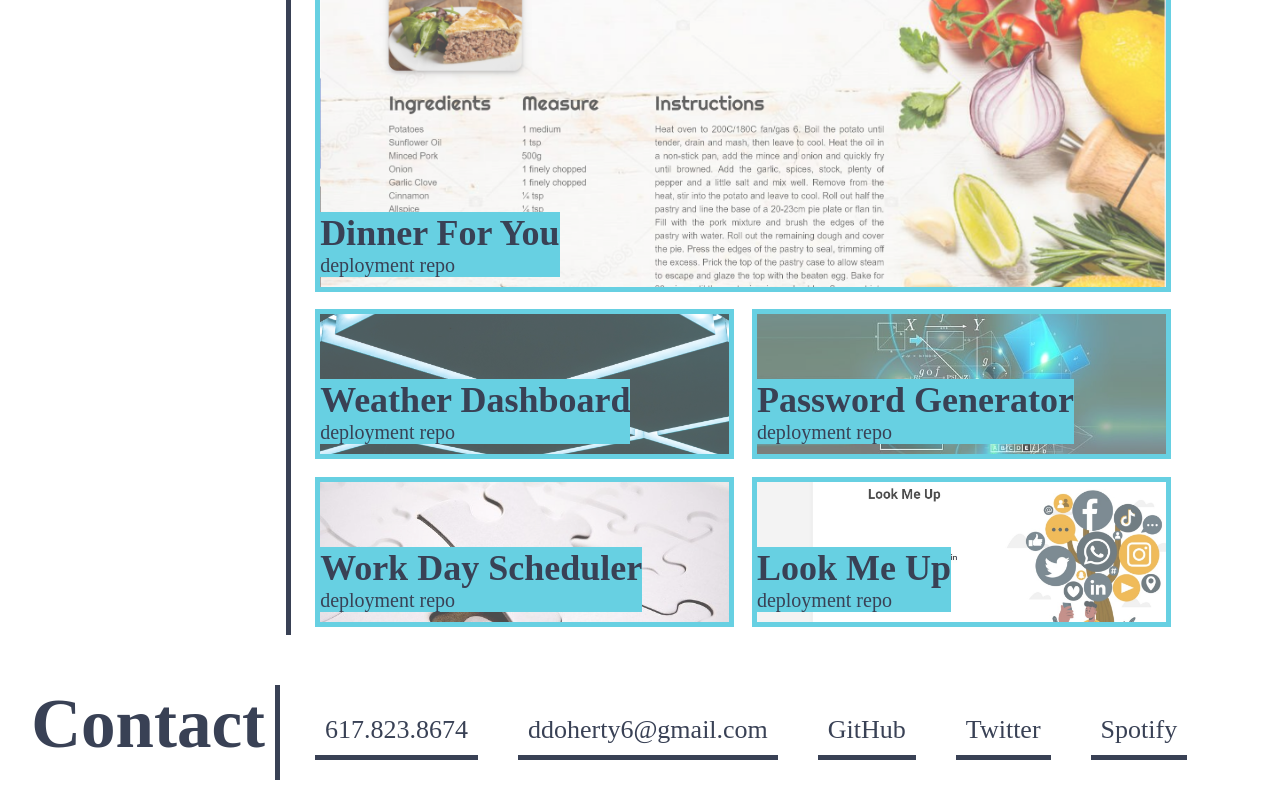
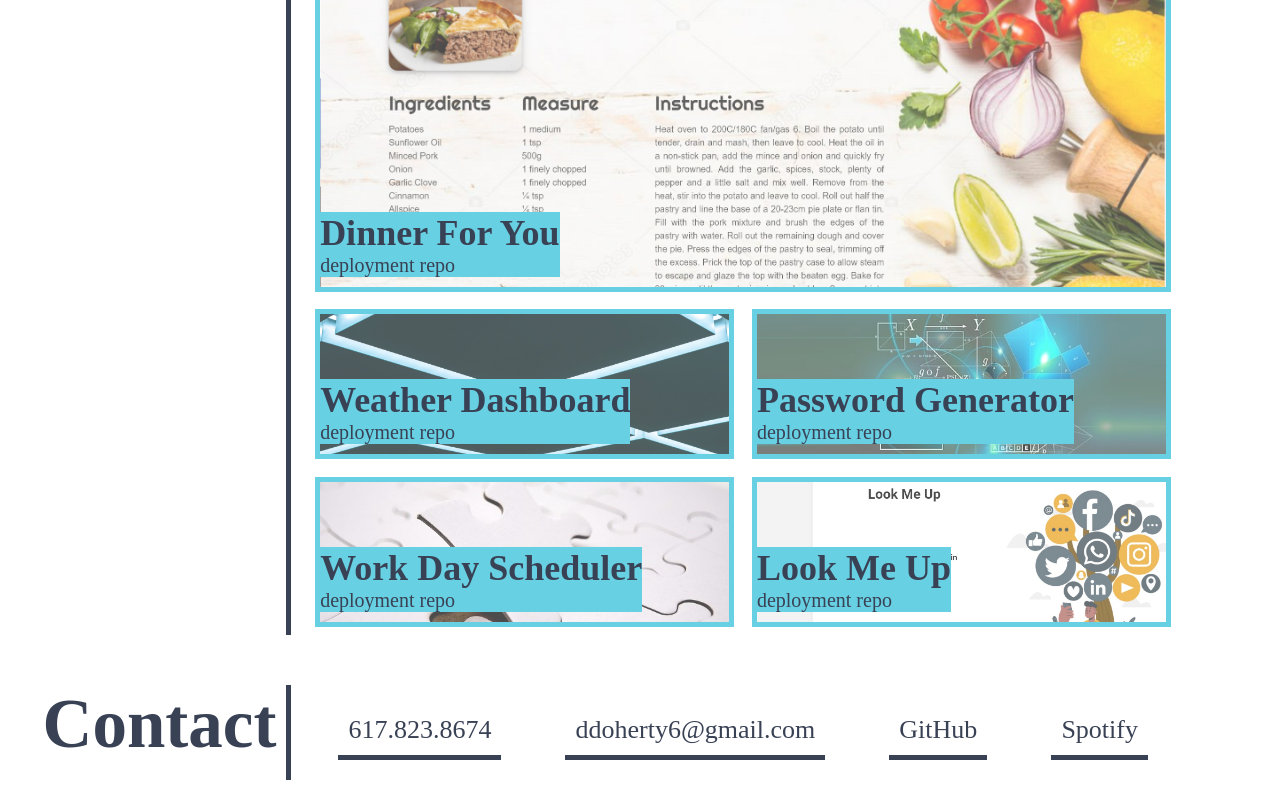
Before and after one commit to ddoherty6/portfolio, a React (Create React App) app in the folder client/: page / in a window 1280 px wide. Shown: the part 1050-1850 px from the top of the page. Built offline with nearby package versions, Linux system fonts and the light colour scheme.

Commit message:
removing twitter link

```diff
--- a/client/src/components/Footer/index.js
+++ b/client/src/components/Footer/index.js
@@ -18,9 +18,6 @@ function Footer() {
                     <div><a href="https://github.com/ddoherty6">GitHub</a></div>
                 </div>
                 <div className="contact-item">
-                    <div><a href="https://twitter.com/dandohertyVI">Twitter</a></div>
-                </div>
-                <div className="contact-item">
                     <div><a href="https://open.spotify.com/artist/6buAUKLPnsFb2JIKcwusng">Spotify</a></div>
                 </div>
 
```
